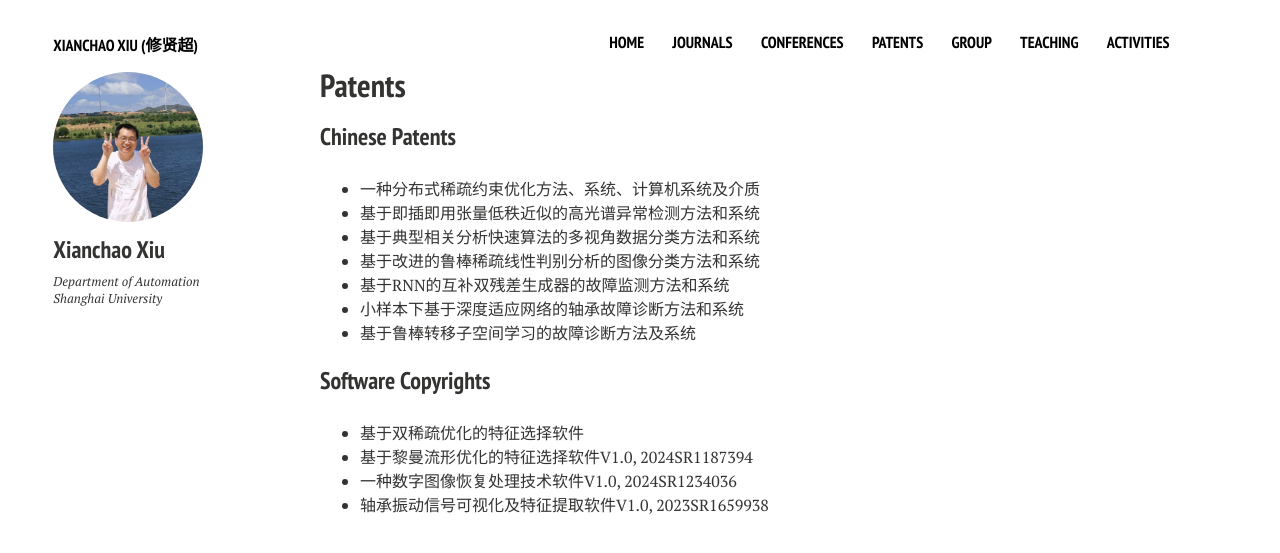
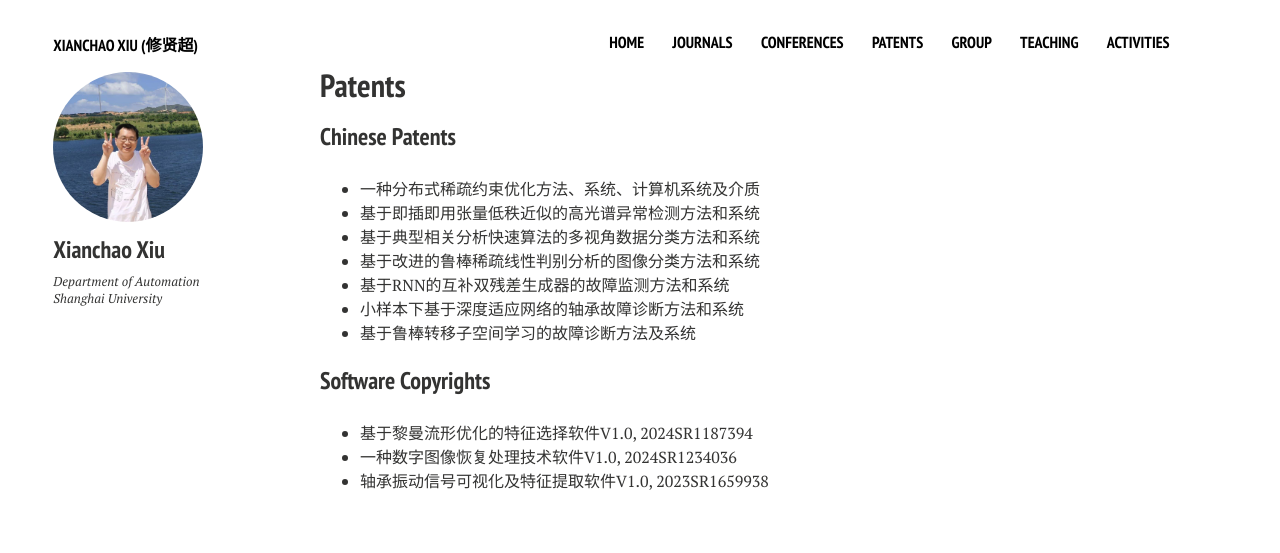
Before and after one commit to xianchaoxiu/xianchaoxiu.github.io, a Jekyll site: the page built from patents/index.md, in a window 1280 px wide. Shown: the top 553 px of the page. Built offline with Jekyll 4.4.1, drawn with Linux system fonts in a browser that asks for light colours; nearby versions of some CDN libraries.

Commit message:
Update index.md

```diff
--- a/patents/index.md
+++ b/patents/index.md
@@ -10,6 +10,7 @@ share: false
 
 
 ### Chinese Patents
+
 * 一种分布式稀疏约束优化方法、系统、计算机系统及介质 <br>
 * 基于即插即用张量低秩近似的高光谱异常检测方法和系统 <br>
 * 基于典型相关分析快速算法的多视角数据分类方法和系统 <br>
@@ -20,7 +21,7 @@ share: false
 
 
 ### Software Copyrights
-* 基于双稀疏优化的特征选择软件<br>
+
 * 基于黎曼流形优化的特征选择软件V1.0, 2024SR1187394 <br>
 * 一种数字图像恢复处理技术软件V1.0, 2024SR1234036 <br>
 * 轴承振动信号可视化及特征提取软件V1.0, 2023SR1659938 <br>
```
